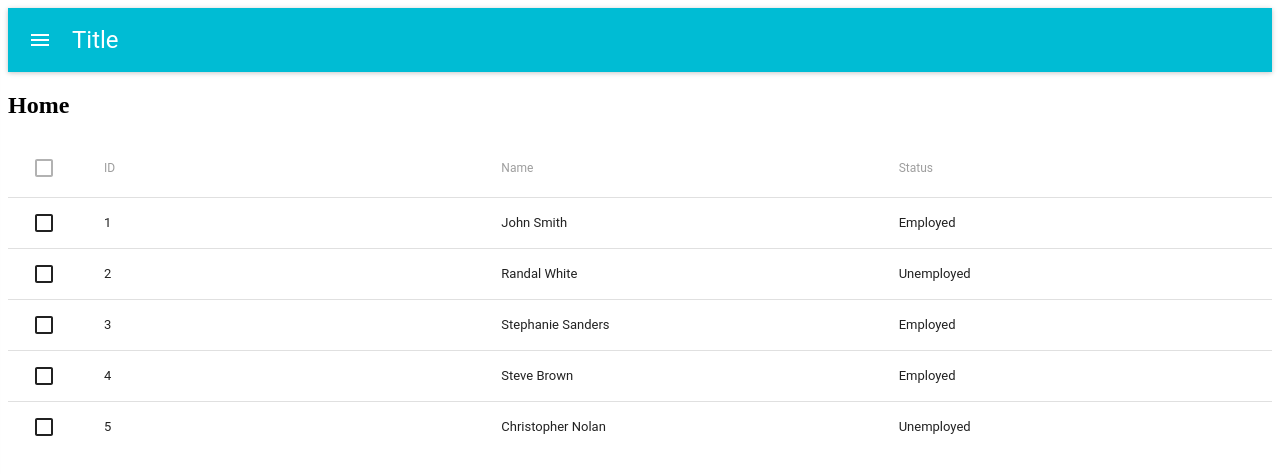
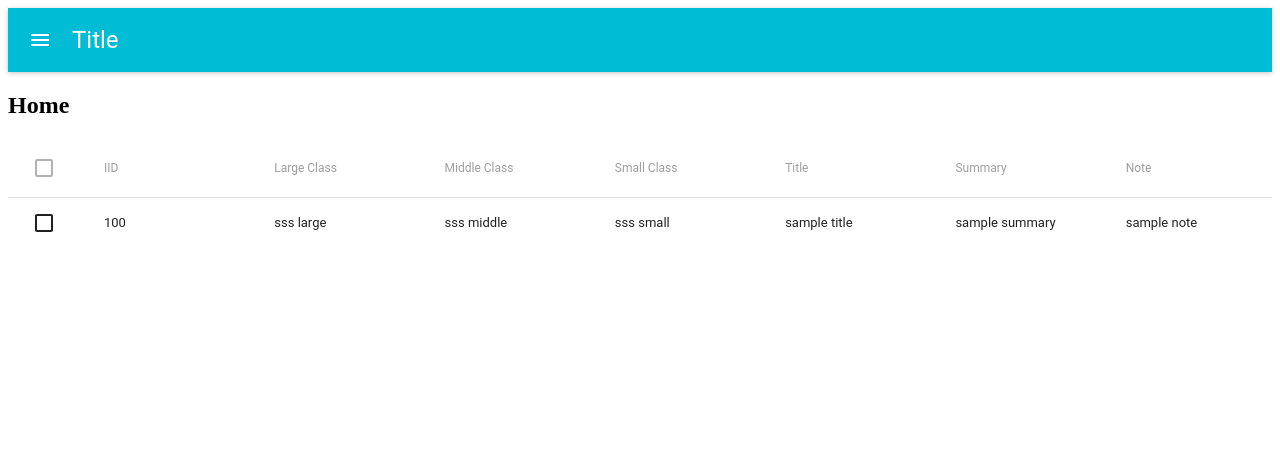
Before and after one commit to issummary/issummary, a React app in the folder static/: page / in a window 1280 px wide. Shown: the top 474 px of the page. Built offline with nearby package versions, Linux system fonts and the light colour scheme.

Commit message:
Add reducer and action creator to issue table

```diff
--- a/static/src/actionCreators.tsx
+++ b/static/src/actionCreators.tsx
@@ -5,6 +5,7 @@ export enum ActionType {
     INCREMENT       = 'INCREMENT',
     DECREMENT       = 'DECREMENT',
     TOGGLE_DRAWER   = 'TOGGLE_DRAWER',
+    UPDATE_TABLE   = 'UPDATE_TABLE',
 }
 
 export interface ICounterAmountPayload {
@@ -19,3 +20,8 @@ const actions: ActionMap<ICounterAmountPayload | undefined, undefined> = {
 };
 
 export const appActionCreator = createActions(actions);
+
+const issueTableActions: ActionMap<ICounterAmountPayload | undefined, undefined> = {
+};
+
+export const issueTableActionCreator = createActions(issueTableActions);
--- a/static/src/components/Home.tsx
+++ b/static/src/components/Home.tsx
@@ -1,5 +1,5 @@
 import * as React from 'react';
-import IssueTable from "./IssueTable";
+import {ConnectedIssueTable} from "./IssueTable";
 
 export class Home extends React.Component<{}, any> {
     constructor(props: {}) {
@@ -10,7 +10,7 @@ export class Home extends React.Component<{}, any> {
         return (
             <div>
                 <h2>Home</h2>
-                <IssueTable></IssueTable>
+                <ConnectedIssueTable/>
             </div>
         );
     }
--- a/static/src/components/IssueTable.tsx
+++ b/static/src/components/IssueTable.tsx
@@ -8,47 +8,50 @@ import {
     TableRow,
     TableRowColumn,
 } from 'material-ui/Table';
+import {connect, Dispatch} from "react-redux";
+import {issueTableActionCreator} from "../actionCreators";
+import {IRootState, IIssueTableRowProps, IIssueTableProps} from "../reducer";
+import {bindActionCreators} from "redux";
 
-/**
- * A simple table demonstrating the hierarchy of the `Table` component and its sub-components.
- */
-const IssueTable = () => (
+const IssueTableRow = (props: IIssueTableRowProps) => (
+    <TableRow key={props.iid}>
+        <TableRowColumn>{props.iid}</TableRowColumn>
+        <TableRowColumn>{props.classes.large}</TableRowColumn>
+        <TableRowColumn>{props.classes.middle}</TableRowColumn>
+        <TableRowColumn>{props.classes.small}</TableRowColumn>
+        <TableRowColumn>{props.title}</TableRowColumn>
+        <TableRowColumn style={{wordWrap: 'break-word', whiteSpace: 'normal'}}>{props.summary}</TableRowColumn>
+        <TableRowColumn style={{wordWrap: 'break-word', whiteSpace: 'normal'}}>{props.note}</TableRowColumn>
+    </TableRow>
+);
+
+const IssueTable = (props: IIssueTableProps) => (
     <Table>
+        {console.log(props)}
         <TableHeader>
             <TableRow>
-                <TableHeaderColumn>ID</TableHeaderColumn>
-                <TableHeaderColumn>Name</TableHeaderColumn>
-                <TableHeaderColumn>Status</TableHeaderColumn>
+                <TableHeaderColumn>IID</TableHeaderColumn>
+                <TableHeaderColumn>Large Class</TableHeaderColumn>
+                <TableHeaderColumn>Middle Class</TableHeaderColumn>
+                <TableHeaderColumn>Small Class</TableHeaderColumn>
+                <TableHeaderColumn>Title</TableHeaderColumn>
+                <TableHeaderColumn>Summary</TableHeaderColumn>
+                <TableHeaderColumn>Note</TableHeaderColumn>
             </TableRow>
         </TableHeader>
         <TableBody>
-            <TableRow>
-                <TableRowColumn>1</TableRowColumn>
-                <TableRowColumn>John Smith</TableRowColumn>
-                <TableRowColumn>Employed</TableRowColumn>
-            </TableRow>
-            <TableRow>
-                <TableRowColumn>2</TableRowColumn>
-                <TableRowColumn>Randal White</TableRowColumn>
-                <TableRowColumn>Unemployed</TableRowColumn>
-            </TableRow>
-            <TableRow>
-                <TableRowColumn>3</TableRowColumn>
-                <TableRowColumn>Stephanie Sanders</TableRowColumn>
-                <TableRowColumn>Employed</TableRowColumn>
-            </TableRow>
-            <TableRow>
-                <TableRowColumn>4</TableRowColumn>
-                <TableRowColumn>Steve Brown</TableRowColumn>
-                <TableRowColumn>Employed</TableRowColumn>
-            </TableRow>
-            <TableRow>
-                <TableRowColumn>5</TableRowColumn>
-                <TableRowColumn>Christopher Nolan</TableRowColumn>
-                <TableRowColumn>Unemployed</TableRowColumn>
-            </TableRow>
+            {props.rowProps.map(rowProp => IssueTableRow(rowProp))}
         </TableBody>
     </Table>
 );
 
-export default IssueTable;
+function mapStateToProps(state: IRootState) {
+    return  state.issueTable;
+}
+
+function mapDispatchToProps(dispatch: Dispatch<any>) {
+    return { actions: bindActionCreators(issueTableActionCreator, dispatch) };
+}
+
+// tslint:disable-next-line variable-name
+export const ConnectedIssueTable = connect(mapStateToProps, mapDispatchToProps)(IssueTable as any);
--- a/static/src/reducer.tsx
+++ b/static/src/reducer.tsx
@@ -5,6 +5,7 @@ import {ActionType, ICounterAmountPayload} from './actionCreators';
 export interface IRootState {
     app: IAppState;
     counter: ICounterState;
+    issueTable: IIssueTableProps;
 }
 
 export interface IAppState {
@@ -15,8 +16,39 @@ export interface ICounterState {
     count: number;
 }
 
+export interface IClasses {
+    large: string;
+    middle: string;
+    small: string;
+}
+
+export interface IIssueTableRowProps {
+    iid: number;
+    classes: IClasses;
+    title: string;
+    description: string;
+    summary: string;
+    note: string;
+}
+
+export interface IIssueTableProps {
+    rowProps: IIssueTableRowProps[];
+}
+
 const appInitialState: IAppState = { isOpenDrawer: false};
 const counterInitialState: ICounterState = { count: 0 };
+const issueTableInitialState: IIssueTableProps = { rowProps: [{
+    iid: 100,
+    classes: {
+        large: "sss large",
+        middle: "sss middle",
+        small: "sss small",
+    },
+    title: "sample title",
+    description: "sample description",
+    summary: "sample summary",
+    note: "sample note",
+}] };
 
 export const app = (state = appInitialState, action: Action<undefined>) => {
     const newState = Object.assign({}, state);
@@ -37,4 +69,9 @@ export const counter = handleActions({
     },
 }, counterInitialState);
 
-export const reducer = combineReducers({app, counter});
+export const issueTable = (state = issueTableInitialState, action: Action<undefined>) => {
+    const newState = Object.assign({}, state);
+    return newState;
+};
+
+export const reducer = combineReducers({app, counter, issueTable});
```
